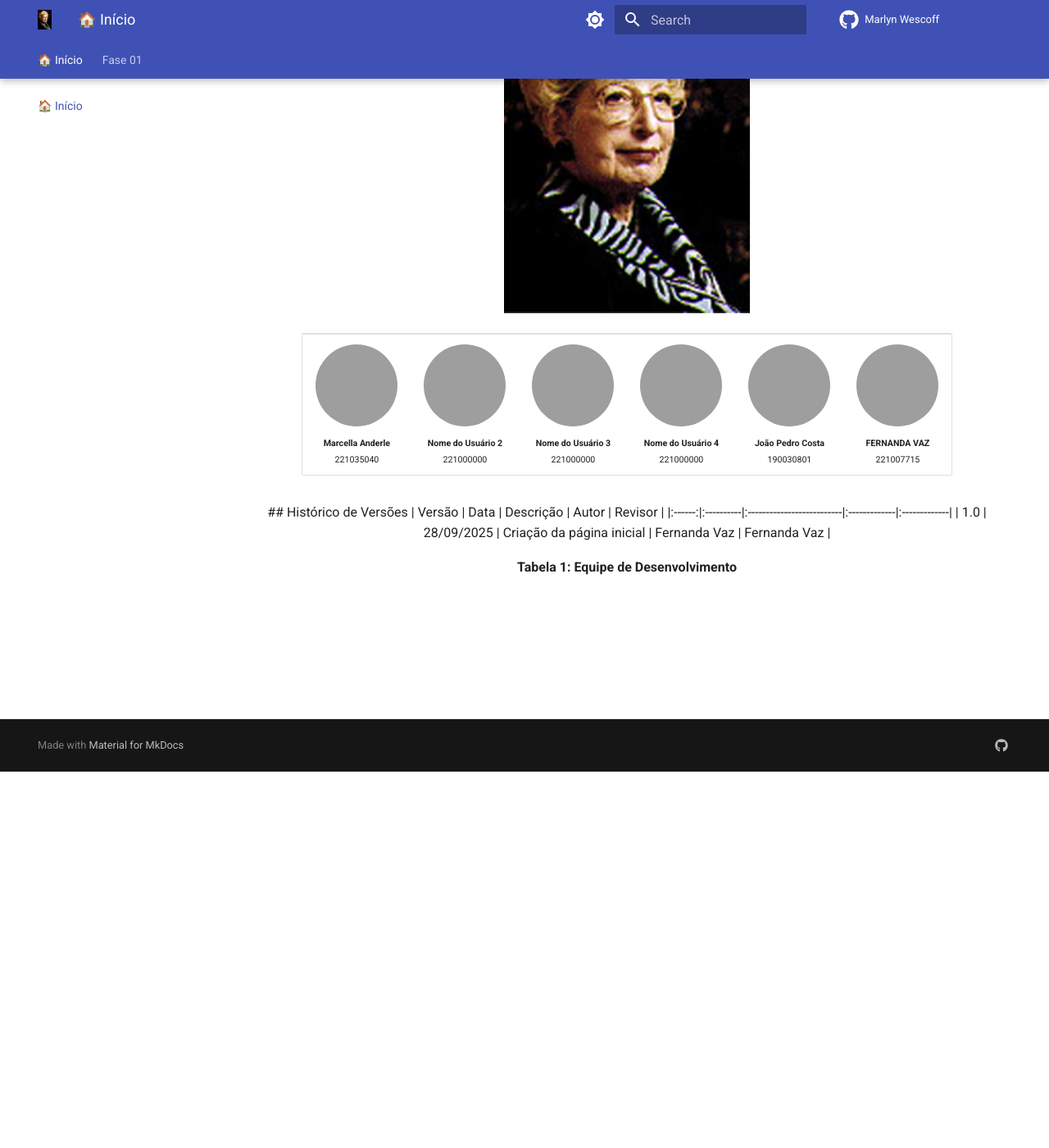
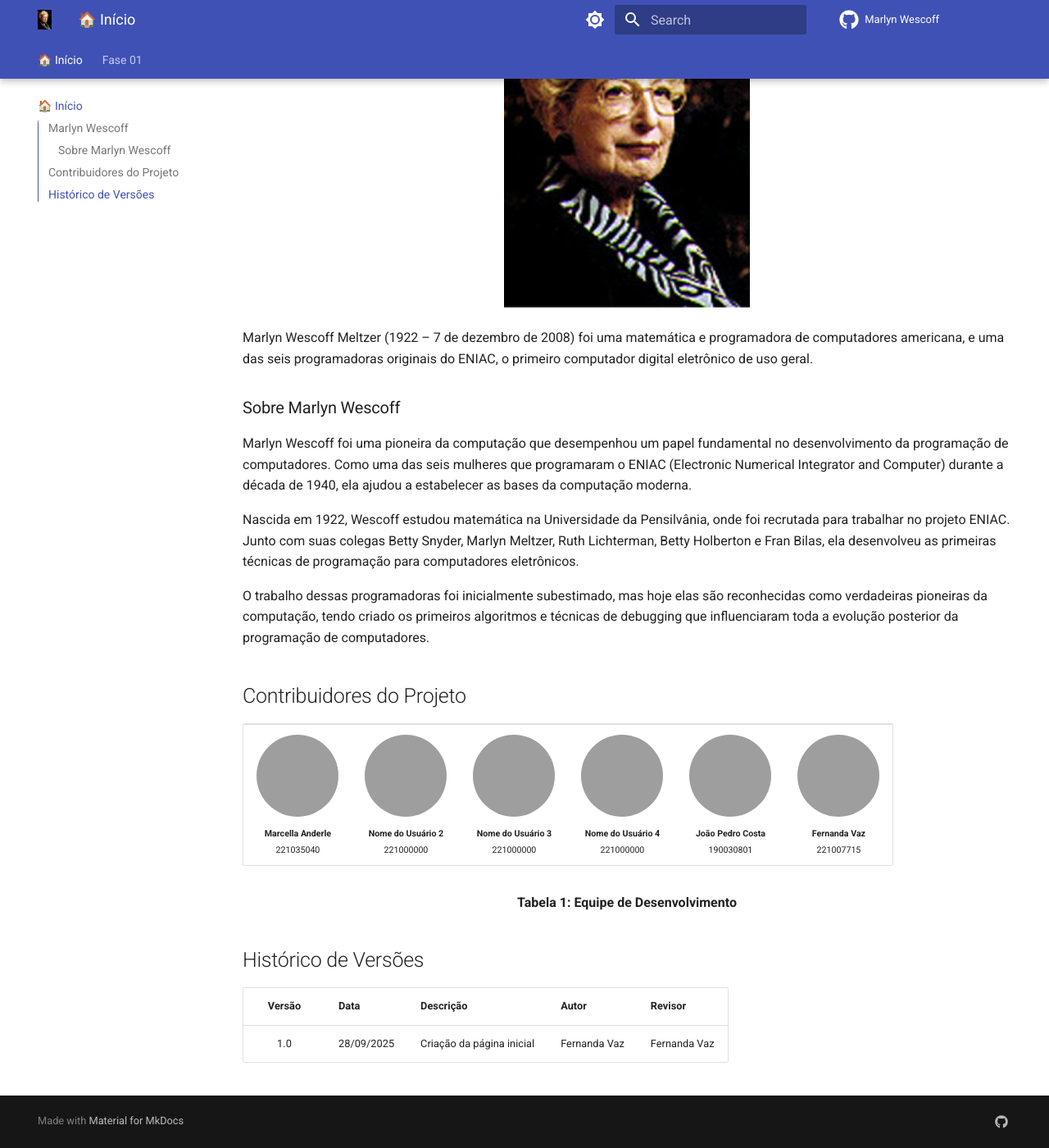
Before and after one commit to FCTE-Qualidade-de-Software-1/2025-2_T01_MARLYN-WESCOFF, an MkDocs documentation site: the page built from docs/index.md, in a window 1280 px wide and 1400 px high, scrolled down 459 px, cut to the strip 0-1400 px from the top of the window. Shown: the whole strip at 82% size. Built offline with MkDocs 1.6.1 and Material for MkDocs 9.7.7, drawn with Linux system fonts in a browser that asks for light colours; comment, search, counter and statistics services are not loaded; grey boxes are pictures that could not be loaded.

Commit message:
Update index.md

```diff
--- a/docs/index.md
+++ b/docs/index.md
@@ -1,26 +1,32 @@
-# Grupo  Marlyn Wescoff
-
+# Grupo Marlyn Wescoff
 **Docente:** Cristiane Ramos
 **Turma:** 01 - 2025.2
 
-Esta página reúne a documentação produzida pelo Grupo
-Marlyn Wescoff, na disciplina de Qualidade de Software.
+Esta página reúne a documentação produzida pelo Grupo Marlyn Wescoff, na disciplina de Qualidade de Software.
 
-# Marlyn Wescoff
+## Marlyn Wescoff
 
 <div align="center">
-  <img src="https://raw.githubusercontent.com/FCTE-Qualidade-de-Software-1/2025-2_T01_MARLYN-WESCOFF/refs/heads/main/docs/images/MarlynWescoff.png" alt="Marlyn Wescoff" width="300"
+  <img src="https://raw.githubusercontent.com/FCTE-Qualidade-de-Software-1/2025-2_T01_MARLYN-WESCOFF/refs/heads/main/docs/images/MarlynWescoff.png" alt="Marlyn Wescoff" width="300">
+</div>
 
-Marlyn Wescoff Meltzer (1922 – 7 de dezembro de 2008 [ 3 ] ) foi uma matemática e programadora de computadores americana, e uma das seis programadoras originais do ENIAC , o primeiro computador digital eletrônico de uso geral.
+Marlyn Wescoff Meltzer (1922 – 7 de dezembro de 2008) foi uma matemática e programadora de computadores americana, e uma das seis programadoras originais do ENIAC, o primeiro computador digital eletrônico de uso geral.
 
-# Contribuidores do Projeto:
+### Sobre Marlyn Wescoff
 
-<!-- Foto dos participantes do grupo -->
+Marlyn Wescoff foi uma pioneira da computação que desempenhou um papel fundamental no desenvolvimento da programação de computadores. Como uma das seis mulheres que programaram o ENIAC (Electronic Numerical Integrator and Computer) durante a década de 1940, ela ajudou a estabelecer as bases da computação moderna.
+
+Nascida em 1922, Wescoff estudou matemática na Universidade da Pensilvânia, onde foi recrutada para trabalhar no projeto ENIAC. Junto com suas colegas Betty Snyder, Marlyn Meltzer, Ruth Lichterman, Betty Holberton e Fran Bilas, ela desenvolveu as primeiras técnicas de programação para computadores eletrônicos.
+
+O trabalho dessas programadoras foi inicialmente subestimado, mas hoje elas são reconhecidas como verdadeiras pioneiras da computação, tendo criado os primeiros algoritmos e técnicas de debugging que influenciaram toda a evolução posterior da programação de computadores.
+
+## Contribuidores do Projeto
+
 <table>
   <tr>
     <td align="center">
       <a href="https://github.com/marcellaanderle">
-        <img style="border-radius: 50%;" src="https://github.com/marcellaanderle.png" width="100px;" alt=""/>
+        <img style="border-radius: 50%;" src="https://github.com/marcellaanderle.png" width="100px;" alt="Marcella Anderle"/>
       </a>
       <br />
       <sub><b>Marcella Anderle</b></sub>
@@ -29,7 +35,7 @@ Marlyn Wescoff Meltzer (1922 – 7 de dezembro de 2008 [ 3 ] ) foi uma matemáti
     </td>
     <td align="center">
       <a href="https://github.com/usuario2">
-        <img style="border-radius: 50%;" src="https://github.com/usuario2.png" width="100px;" alt=""/>
+        <img style="border-radius: 50%;" src="https://github.com/usuario2.png" width="100px;" alt="Nome do Usuário 2"/>
       </a>
       <br />
       <sub><b>Nome do Usuário 2</b></sub>
@@ -38,7 +44,7 @@ Marlyn Wescoff Meltzer (1922 – 7 de dezembro de 2008 [ 3 ] ) foi uma matemáti
     </td>
     <td align="center">
       <a href="https://github.com/usuario3">
-        <img style="border-radius: 50%;" src="https://github.com/usuario3.png" width="100px;" alt=""/>
+        <img style="border-radius: 50%;" src="https://github.com/usuario3.png" width="100px;" alt="Nome do Usuário 3"/>
       </a>
       <br />
       <sub><b>Nome do Usuário 3</b></sub>
@@ -47,7 +53,7 @@ Marlyn Wescoff Meltzer (1922 – 7 de dezembro de 2008 [ 3 ] ) foi uma matemáti
     </td>
     <td align="center">
       <a href="https://github.com/usuario4">
-        <img style="border-radius: 50%;" src="https://github.com/usuario4.png" width="100px;" alt=""/>
+        <img style="border-radius: 50%;" src="https://github.com/usuario4.png" width="100px;" alt="Nome do Usuário 4"/>
       </a>
       <br />
       <sub><b>Nome do Usuário 4</b></sub>
@@ -56,34 +62,29 @@ Marlyn Wescoff Meltzer (1922 – 7 de dezembro de 2008 [ 3 ] ) foi uma matemáti
     </td>
     <td align="center">
       <a href="https://github.com/johnaopedro">
-        <img style="border-radius: 50%;" src="https://github.com/johnaopedro.png" width="100px;" alt=""/>
+        <img style="border-radius: 50%;" src="https://github.com/johnaopedro.png" width="100px;" alt="João Pedro Costa"/>
       </a>
       <br />
-      <sub><b>João Pedro Costa </b></sub>
+      <sub><b>João Pedro Costa</b></sub>
       <br />
-      <sub>190030801 </sub>
+      <sub>190030801</sub>
     </td>
     <td align="center">
       <a href="https://github.com/Fernandavazgit1">
-        <img style="border-radius: 50%;" src="https://github.com/Fernandavazgit1.png" width="100px;" alt=""/>
+        <img style="border-radius: 50%;" src="https://github.com/Fernandavazgit1.png" width="100px;" alt="Fernanda Vaz"/>
       </a>
       <br />
-      <sub><b>  FERNANDA VAZ</b></sub>
+      <sub><b>Fernanda Vaz</b></sub>
       <br />
       <sub>221007715</sub>
     </td>
   </tr>
 </table>
 
-
+<p align="center"><b>Tabela 1: Equipe de Desenvolvimento</b></p>
 
 ## Histórico de Versões
 
 | Versão | Data       | Descrição                 | Autor         | Revisor       |
-|:------:|:----------|:--------------------------|:-------------|:-------------|
-| 1.0    | 28/09/2025 | Criação da página inicial | Fernanda Vaz | Fernanda Vaz |
-
-
-
-
-<p align="center"><b>Tabela 1: Equipe de Desenvolvimento</b></p>
+|:------:|:-----------|:--------------------------|:--------------|:--------------|
+| 1.0    | 28/09/2025 | Criação da página inicial | Fernanda Vaz  | Fernanda Vaz  |
```
